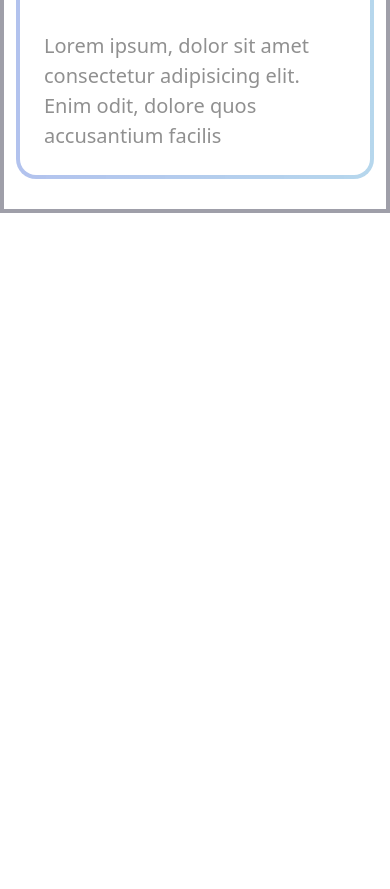
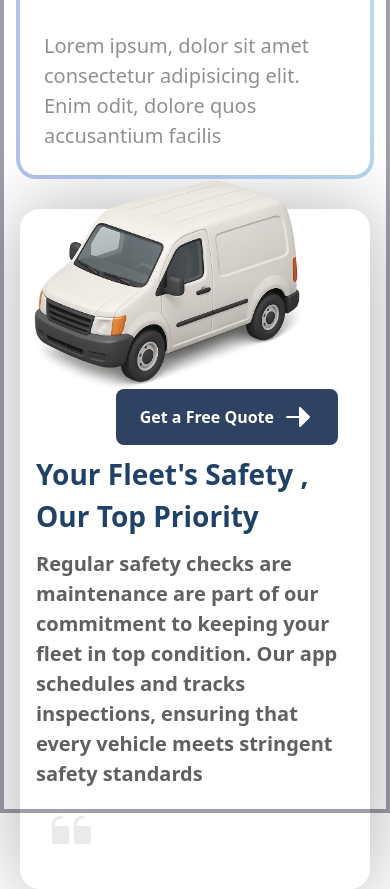
Before and after one commit to PouryaSoleimani/NEXT__JS__BOOTCAMP, a Next.js app: page /advanced-css in a window 390 px wide. Shown: the part 1967-2856 px from the top of the page. Before the commit the page ends 2180 px from the top, so only its background shows below. Built offline with nearby package versions, Linux system fonts and the light colour scheme.

Commit message:
ADVANCED__CSS

```diff
--- a/app/advanced-css/page.tsx
+++ b/app/advanced-css/page.tsx
@@ -3,11 +3,12 @@
 import { MenuIcon } from "lucide-react";
 import Image from "next/image";
 import { boxesData, SingleBoxDataType } from "./mock";
+import { ArrowRightIcon, QuotesIcon } from "@phosphor-icons/react";
 
 const AdvancedCssPage = () => {
    return (
       <section className="container border-4 border-zinc-400 mx-auto">
-         <header className="">
+         <header id="HEADER__SECTION" className="">
             <div className="logo">
                <Image
                   src={"/next.svg"}
@@ -45,7 +46,7 @@ const AdvancedCssPage = () => {
          </header>
 
          <main>
-            <div className="hero">
+            <div id="HERO__SECTION" className="hero">
                <div className="background-image">
                   <Image
                      className="bg-image"
@@ -68,7 +69,7 @@ const AdvancedCssPage = () => {
                   </div>
                </div>
             </div>
-            <div id="SERVICES" className="services_wrapper">
+            <div id="SERVICES__SECTION" className="services_wrapper">
                {boxesData.map((box: SingleBoxDataType) => (
                   <div className="box" key={box.id}>
                      <div className="box_content">
@@ -81,6 +82,43 @@ const AdvancedCssPage = () => {
                   </div>
                ))}
             </div>
+
+            <div id="QUOTE__SECTION" className="quote_wrapper">
+               <div className="quote_background">
+                  <div className="quote_writings">
+                     <h3>Your Fleet&apos;s Safety , Our Top Priority</h3>
+                     <p>
+                        Regular safety checks are maintenance are part of
+                        our commitment to keeping your fleet in top
+                        condition. Our app schedules and tracks
+                        inspections, ensuring that every vehicle meets
+                        stringent safety standards
+                     </p>
+                     <QuotesIcon
+                        size={96}
+                        weight="fill"
+                        className="quote_writings_icon"
+                     />
+                  </div>
+                  <div className="quote_cta">
+                     <Image
+                        src={"/images/van_vector.png"}
+                        width={900}
+                        height={300}
+                        alt="van_image"
+                        className="van_image"
+                     />
+                     <button className="quote_cta_btn">
+                        Get a Free Quote
+                        <ArrowRightIcon
+                           size={32}
+                           weight="fill"
+                           className="arrow_right_icon"
+                        />
+                     </button>
+                  </div>
+               </div>
+            </div>
          </main>
 
          <footer></footer>
--- a/app/layout.tsx
+++ b/app/layout.tsx
@@ -4,6 +4,7 @@ import "./globals.css";
 import "@/styles/header.css";
 import "@/styles/hero-2.css";
 import "@/styles/services.css";
+import "@/styles/quote.css";
 
 const geistSans = Geist({
    variable: "--font-geist-sans",
@@ -24,9 +25,7 @@ export default function RootLayout({
    children,
 }: Readonly<{ children: React.ReactNode }>) {
    return (
-      <html
-         lang="en"
-         suppressHydrationWarning>
+      <html lang="en" suppressHydrationWarning>
          <body
             className={`${geistSans.variable} ${geistMono.variable} antialiased bg-stone-300`}>
             {children}
--- /dev/null
+++ b/styles/quote.css
@@ -0,0 +1,280 @@
+.quote_wrapper {
+   height: 600px;
+   border-radius: 0.75rem;
+   .quote_background {
+      width: 90%;
+      height: 100%;
+      margin-inline: auto;
+      border-radius: 1.25rem;
+      box-shadow: 1px 1px 80px #02020250;
+      display: grid;
+      grid-template-columns: repeat(2, 1fr);
+      column-gap: 1.25rem;
+
+      .quote_writings {
+         grid-column: 1 / span 1;
+         display: grid;
+         padding-inline: 4rem;
+         justify-content: center;
+         align-content: center;
+         row-gap: 0.75rem;
+         h3 {
+            font-size: 1.75rem;
+            color: var(--primary);
+            font-weight: 700;
+         }
+         p {
+            font-size: 1.5rem;
+            line-height: 1.75;
+            color: #606060;
+            font-weight: 600;
+            text-align: justify;
+            max-inline-size: 80%;
+         }
+         .quote_writings_icon {
+            fill: #ebeaea;
+            scale: 1.5;
+            rotate: 180deg;
+            margin-top: 3rem;
+         }
+      }
+
+      .quote_cta {
+         grid-column: 2 / span 1;
+         position: relative;
+         inset: 0;
+         .van_image {
+            position: absolute;
+            right: -22.5%;
+            top: -15%;
+         }
+         .quote_cta_btn {
+            display: flex;
+            gap: 0.5rem;
+            background-color: rgb(48, 66, 98);
+            padding: 1rem 1.5rem;
+            color: white;
+            font-size: 1.25rem;
+            font-weight: 800;
+            border-radius: 0.5rem;
+            position: absolute;
+            bottom: 2rem;
+            right: 2rem;
+            cursor: pointer;
+            transition: all 250ms linear;
+            .arrow_right_icon {
+               transition: all 250ms linear;
+            }
+            &:hover {
+               background-color: var(--primary);
+               .arrow_right_icon {
+                  transform: translateX(0.5rem);
+               }
+            }
+         }
+      }
+   }
+}
+
+@media (width <= 1600px) {
+   .quote_wrapper {
+      .quote_background {
+         .quote_writings {
+            padding-inline: clamp(1rem, 2.5rem, 3rem);
+         }
+         .quote_cta {
+            .van_image {
+               top: -10%;
+               right: 3.5%;
+            }
+         }
+      }
+   }
+}
+
+@media (width <= 1460px) {
+   .quote_wrapper {
+      .quote_background {
+         width: 95%;
+         .quote_writings {
+            p {
+               max-inline-size: 100%;
+            }
+            .quote_writings_icon {
+               transform: scale(0.5) translate(26%, 30%);
+            }
+         }
+         .quote_cta {
+            .van_image {
+               top: -6%;
+               right: -4.5%;
+            }
+         }
+      }
+   }
+}
+
+@media (width <=1320px) {
+   .quote_wrapper {
+      .quote_background {
+         column-gap: 0;
+         .quote_cta {
+            .van_image {
+               top: -3%;
+               right: -1.5%;
+               scale: 1.3;
+            }
+         }
+      }
+   }
+}
+
+@media (width <= 1050px) {
+   .quote_wrapper {
+      .quote_background {
+         .quote_cta {
+            .van_image {
+               top: 4%;
+               scale: 1.25;
+            }
+         }
+         .quote_writings {
+            p {
+               font-size: 1.25rem;
+               line-height: 1.75;
+            }
+            .quote_writings_icon {
+               margin-top: 0;
+            }
+         }
+      }
+   }
+}
+
+@media (width <= 820px) {
+   .quote_wrapper {
+      .quote_background {
+         display: flex;
+         width: 99%;
+         flex-direction: column-reverse;
+         gap: 1rem;
+         .quote_writings {
+            padding-inline: 2rem;
+            .quote_writings_icon {
+               scale: 1;
+               margin-top: -0.5rem;
+               transform: translate(13%, 11%) scale(0.5);
+            }
+         }
+         .quote_cta {
+            flex-basis: 70%;
+            .van_image {
+               top: -29vw;
+               left: -15%;
+               scale: 0.7;
+            }
+            .quote_cta_btn {
+               bottom: 0.5rem;
+               font-size: 1rem;
+               padding: 0.75rem 1.5rem;
+               display: flex;
+               align-items: center;
+            }
+         }
+      }
+   }
+}
+
+@media (width <= 768px) {
+   .quote_wrapper {
+      .quote_background {
+         .quote_cta {
+            .van_image {
+               top: -28vw;
+               left: -15%;
+               scale: 0.7;
+            }
+         }
+      }
+   }
+}
+
+@media (width <= 680px) {
+   .quote_wrapper {
+      .quote_background {
+         gap: 0;
+         .quote_cta {
+            .van_image {
+               scale: 0.75;
+               top: -26vw;
+               left: -13%;
+            }
+         }
+      }
+   }
+}
+
+@media (width <= 620px) {
+   .quote_wrapper {
+      .quote_background {
+         height: 650px;
+         width: 100%;
+         .quote_writings {
+            padding-inline: min(1rem, 25vw);
+            h3 {
+               margin-top: 1rem;
+            }
+         }
+      }
+   }
+}
+
+@media (width <= 520px) {
+   .quote_wrapper {
+      padding-inline: 1rem;
+      .quote_background {
+         .quote_writings {
+            h3 {
+               margin-top: 0;
+               max-inline-size: 70%;
+            }
+         }
+      }
+   }
+}
+
+@media (width <=460px) {
+   .quote_wrapper {
+      .quote_background {
+         .quote_cta {
+            .van_image {
+               top: -26vw;
+               left: -8%;
+               scale: 0.9;
+            }
+         }
+         .quote_writings {
+            h3 {
+               max-inline-size: 90%;
+            }
+            p {
+               text-align: start;
+               line-height: 1.5;
+            }
+         }
+         height: 680px;
+      }
+   }
+}
+
+@media (width <= 370px) {
+   .quote_wrapper {
+      .quote_background {
+         .quote_writings {
+            h3 {
+               max-inline-size: 100%;
+            }
+         }
+      }
+   }
+}
```
Also changed, not shown: public/images/van.png (added), public/images/van_vector.png (added).
